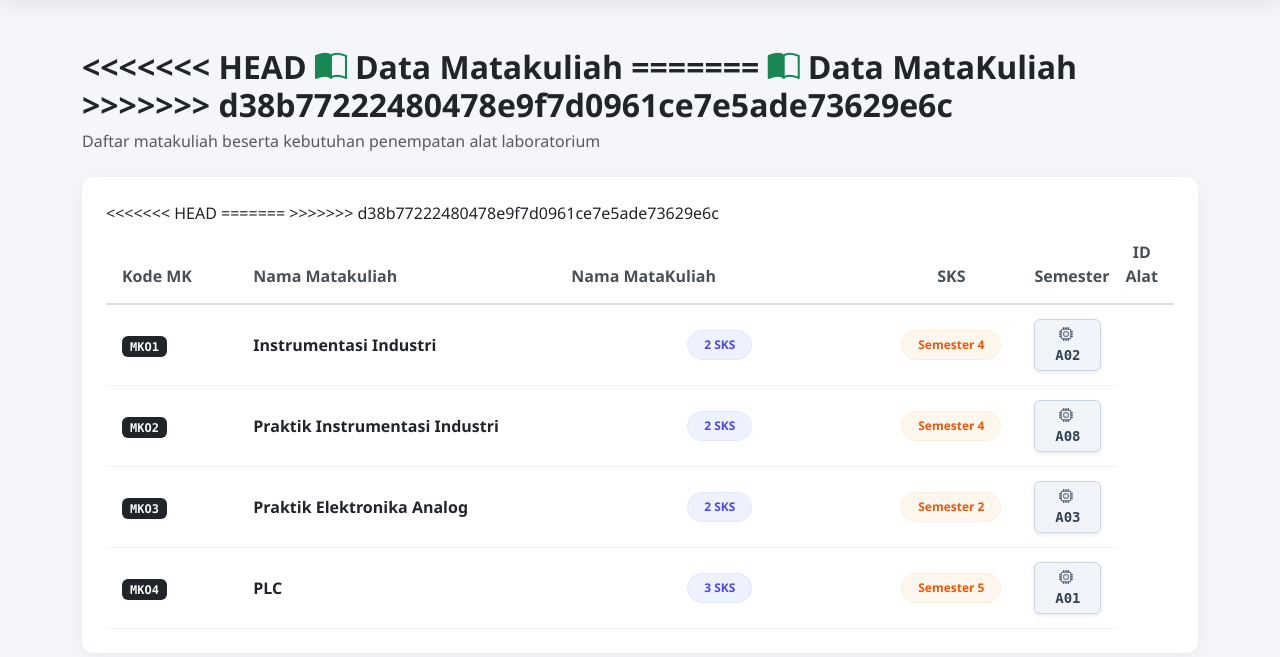
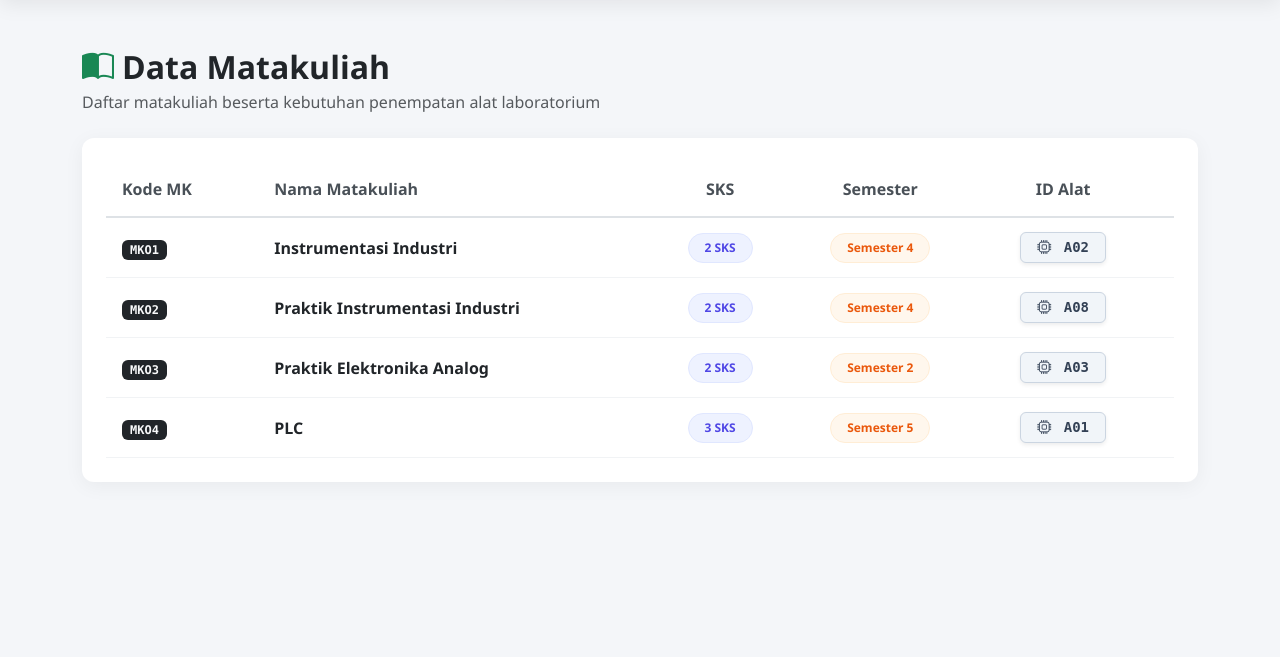
Before and after one commit to bilqisramadhani/laboraturium, a PHP site: page /matakuliah.php in a window 1280 px wide. Shown: the part 70-727 px from the top of the page. Run offline with PHP 8.4, Linux system fonts and the light colour scheme; data comes from the database, SQL or seed files in the repository.

Commit message:
Update matakuliah.php

```diff
--- a/matakuliah.php
+++ b/matakuliah.php
@@ -82,11 +82,7 @@ if (!$query) {
 
     <div class="mb-4">
         <h2 class="fw-bold text-dark mb-1">
-<<<<<<< HEAD
             <i class="bi bi-book-half text-success me-2"></i>Data Matakuliah
-=======
-            <i class="bi bi-book-half text-success me-2"></i>Data MataKuliah
->>>>>>> d38b77222480478e9f7d0961ce7e5ade73629e6c
         </h2>
         <p class="text-muted mb-0">Daftar matakuliah beserta kebutuhan penempatan alat laboratorium</p>
     </div>
@@ -97,11 +93,7 @@ if (!$query) {
                 <thead>
                     <tr>
                         <th class="ps-3" style="width: 15%;">Kode MK</th>
-<<<<<<< HEAD
                         <th style="width: 35%;">Nama Matakuliah</th>
-=======
-                        <th style="width: 35%;">Nama MataKuliah</th>
->>>>>>> d38b77222480478e9f7d0961ce7e5ade73629e6c
                         <th class="text-center" style="width: 15%;">SKS</th>
                         <th class="text-center" style="width: 15%;">Semester</th>
                         <th class="text-center pe-3" style="width: 20%;">ID Alat</th>
```
